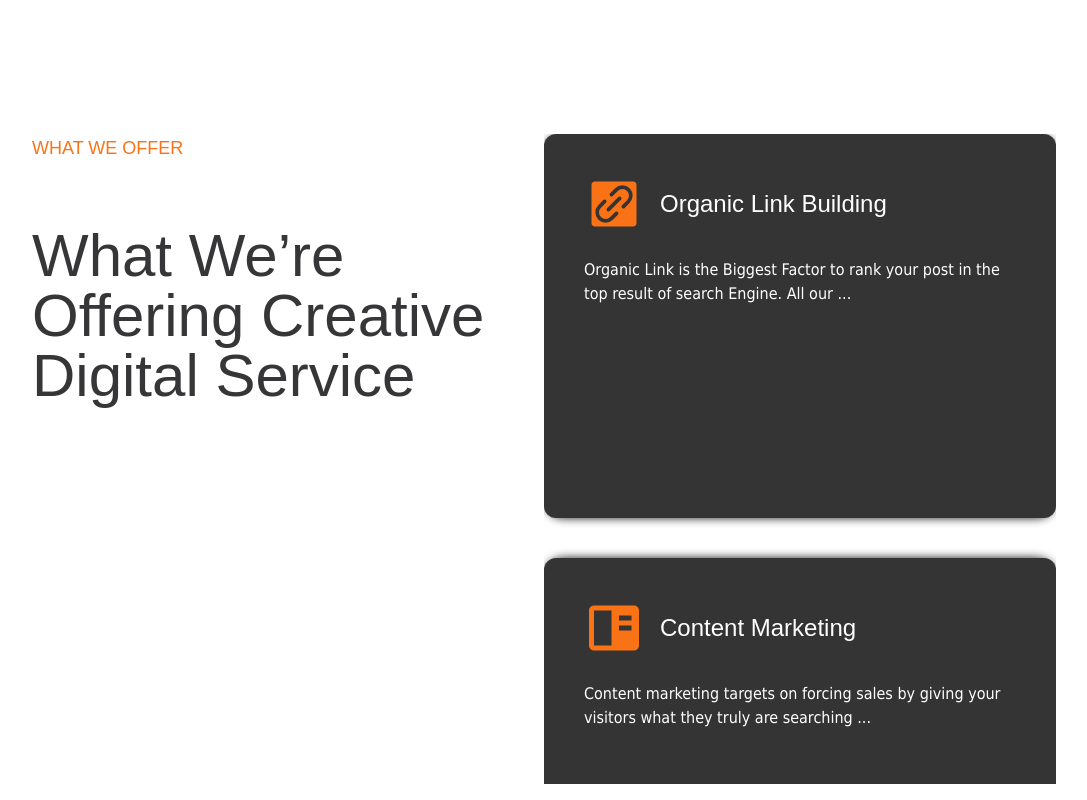
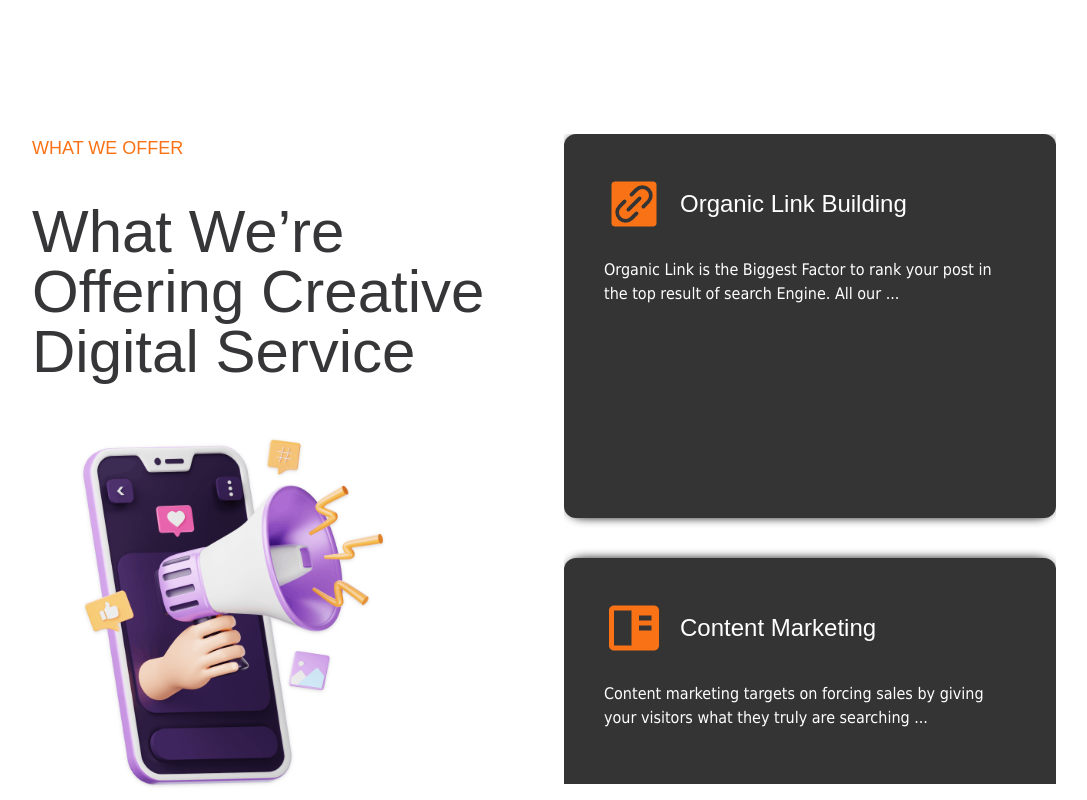
Before and after one commit to anupkumarjana/Balck-Bee, a React (Create React App) app: page / in a window 1280 px wide. Shown: the part 2160-2960 px from the top of the page, without its empty margins (96-1183 px from the left). Built offline with nearby package versions, Linux system fonts and the light colour scheme.

Commit message:
bg-color chnaged

```diff
--- a/src/components/Home/Offer.jsx
+++ b/src/components/Home/Offer.jsx
@@ -1,13 +1,14 @@
 import React from "react";
 import ServiceCard from "./ServiceCard";
 import { services } from "../../utils/services";
+import offerImg from "../../assets/Home/02.png"
 
 const Offer = () => {
   return (
-    <div className="flex flex-wrap justify-start h-auto relative">
-      <div className="flex lg:flex-row flex-col justify-between sticky-top">
+    <div className="flex flex-wrap justify-start h-auto ">
+      <div className="flex lg:flex-row flex-col justify-between sticky-top gap-10 relative">
         {/* left side */}
-        <div className="lg:w-1/2 w-full flex flex-col gap-10 ">
+        <div className="lg:w-1/2 w-full flex flex-col gap-4">
           <span
             className="text-lg font-outfit text-orange-500"
             data-aos="fade-up"
@@ -20,6 +21,7 @@ const Offer = () => {
           >
             What We’re Offering Creative Digital Service
           </h3>
+          <img src={offerImg} alt="offer" className="w-96 drop-shadow"  data-aos="fade-right"/>
         </div>
 
         {/* right side */}
```
